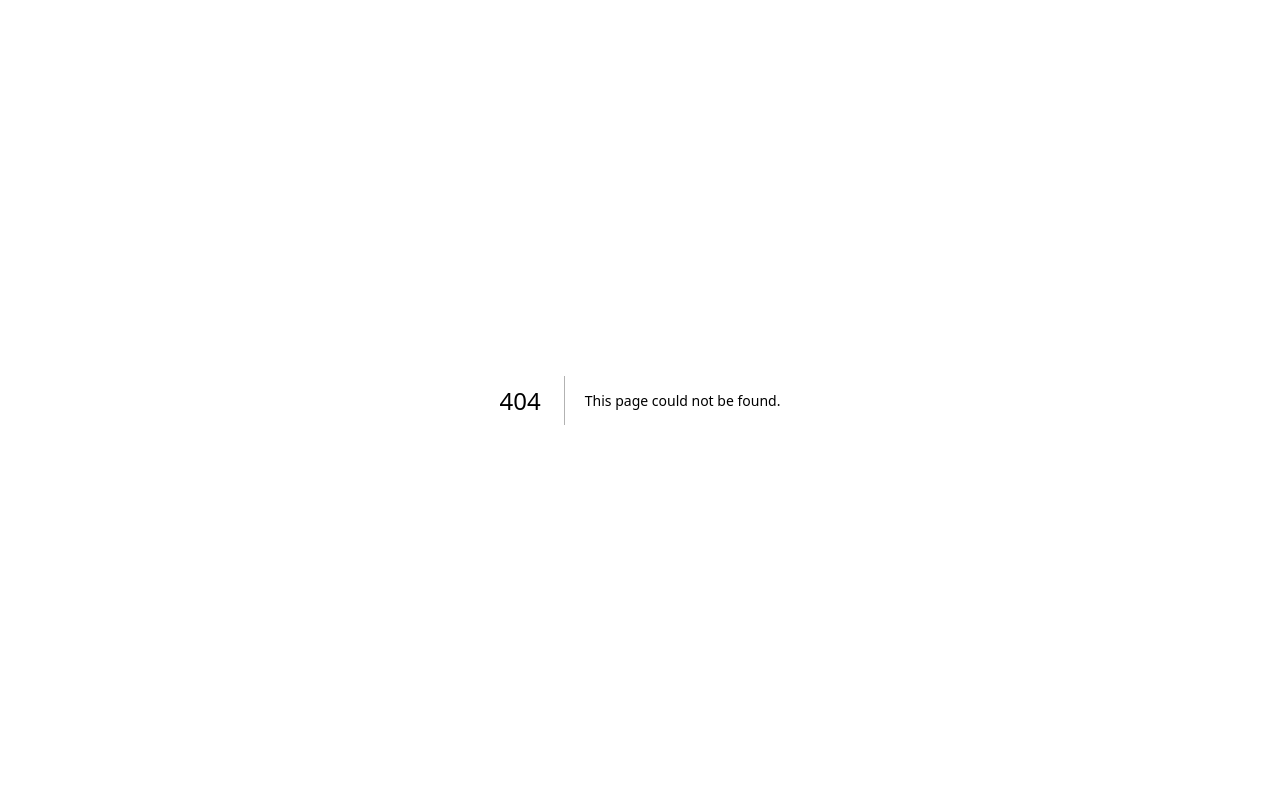
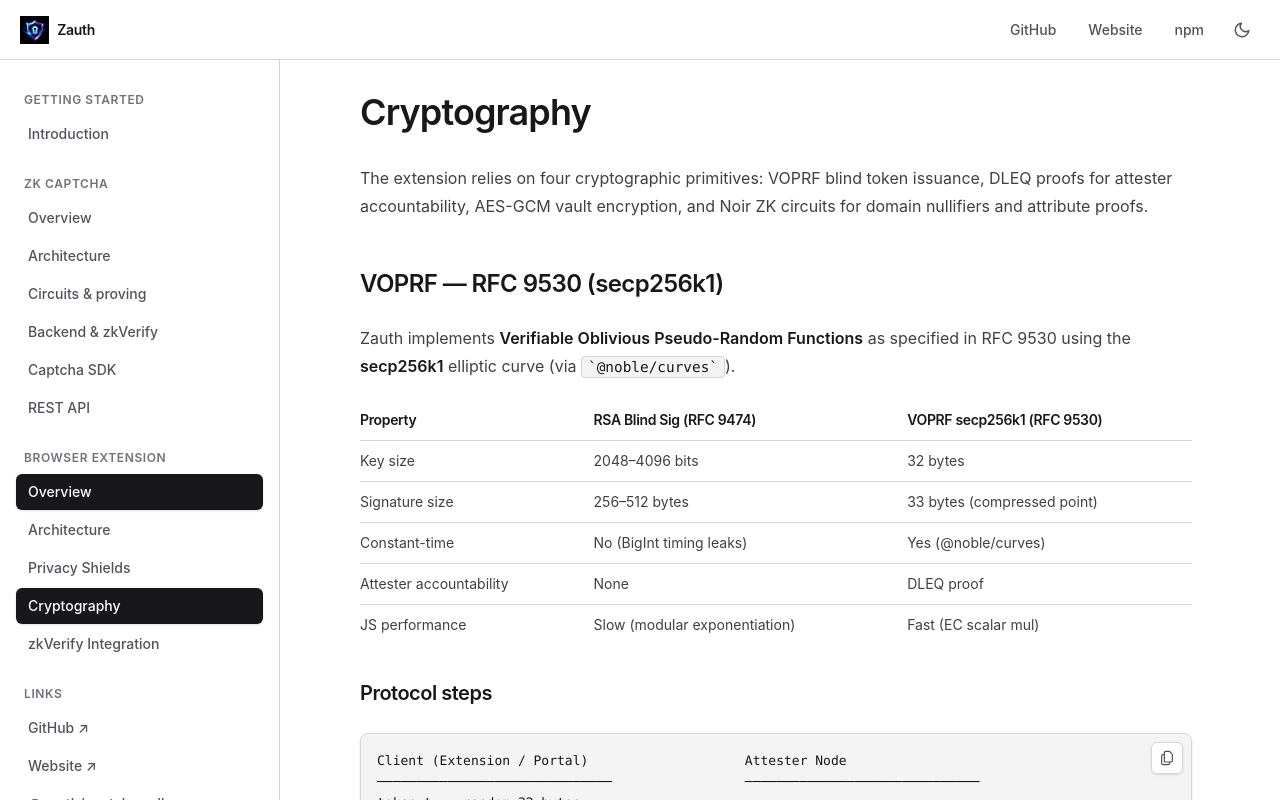
Before and after one commit to Zauth-HQ/zauth-docs, a Next.js app: page /docs/browser-extension/cryptography in a window 1280 px wide. Before the commit this address had no page. Shown: the top 800 px of the page. Built offline with nearby package versions, Linux system fonts and the light colour scheme.

Commit message:
docs(browser-extension): add cryptography page with VOPRF, DLEQ, vault encryption, and Noir nullifiers

```diff
--- /dev/null
+++ b/app/docs/browser-extension/cryptography/page.tsx
@@ -0,0 +1,140 @@
+import type { Metadata } from 'next';
+import { CodeBlock } from '@/components/CodeBlock';
+import { Prose } from '@/components/Prose';
+
+export const metadata: Metadata = {
+  title: 'Browser Extension — Cryptography',
+};
+
+export default function BrowserExtensionCryptographyPage() {
+  return (
+    <Prose>
+      <h1>Cryptography</h1>
+      <p>
+        The extension relies on four cryptographic primitives: VOPRF blind token issuance, DLEQ proofs for
+        attester accountability, AES-GCM vault encryption, and Noir ZK circuits for domain nullifiers and
+        attribute proofs.
+      </p>
+
+      <h2>VOPRF — RFC 9530 (secp256k1)</h2>
+      <p>
+        Zauth implements <strong>Verifiable Oblivious Pseudo-Random Functions</strong> as specified in RFC
+        9530 using the <strong>secp256k1</strong> elliptic curve (via <code>@noble/curves</code>).
+      </p>
+
+      <table>
+        <thead>
+          <tr>
+            <th>Property</th>
+            <th>RSA Blind Sig (RFC 9474)</th>
+            <th>VOPRF secp256k1 (RFC 9530)</th>
+          </tr>
+        </thead>
+        <tbody>
+          <tr><td>Key size</td><td>2048–4096 bits</td><td>32 bytes</td></tr>
+          <tr><td>Signature size</td><td>256–512 bytes</td><td>33 bytes (compressed point)</td></tr>
+          <tr><td>Constant-time</td><td>No (BigInt timing leaks)</td><td>Yes (@noble/curves)</td></tr>
+          <tr><td>Attester accountability</td><td>None</td><td>DLEQ proof</td></tr>
+          <tr><td>JS performance</td><td>Slow (modular exponentiation)</td><td>Fast (EC scalar mul)</td></tr>
+        </tbody>
+      </table>
+
+      <h3>Protocol steps</h3>
+      <CodeBlock
+        code={`Client (Extension / Portal)                    Attester Node
+──────────────────────────────                 ──────────────────────────────
+token t  = random 32 bytes
+T        = hashToCurve(t)          // RFC 9380
+r        = random scalar
+T_blind  = T * r       ──── T_blind ────>     Verify zkVerify receipt
+                                               Z = T_blind * k
+                                               DLEQ proof (c, s):
+                                                 A = G*t,  B = T_blind*t
+                                                 c = H(G, PK, T_blind, Z, A, B)
+                                                 s = t - c*k mod n
+                       <──── Z, (c,s) ────
+Verify DLEQ:
+  A' = G*s + PK*c
+  B' = T_blind*s + Z*c
+  assert H(G, PK, T_blind, Z, A', B') == c
+N = Z * r⁻¹            // unblind
+store (t, N)            // unblinded token-signature pair`}
+      />
+
+      <h2>DLEQ Proof — Attester Accountability</h2>
+      <p>
+        The DLEQ (Discrete Logarithm Equality) proof lets the client verify that the attester used the
+        same private key <em>k</em> to compute both <code>PK = G·k</code> (the public key) and{' '}
+        <code>Z = T_blind·k</code> (the evaluated token). Without this, a malicious attester could issue
+        tokens using a different key per user, enabling deanonymization.
+      </p>
+
+      <h2>Vault Encryption</h2>
+      <p>
+        The token store, proxy preferences, and shielded credentials are stored encrypted in{' '}
+        <code>chrome.storage.local</code>.
+      </p>
+      <CodeBlock
+        code={`// Key derivation (Offscreen Document — avoids SW termination mid-operation)
+const keyMaterial = await crypto.subtle.importKey('raw', passwordBuffer, 'PBKDF2', false, ['deriveKey']);
+const vaultKey = await crypto.subtle.deriveKey(
+  { name: 'PBKDF2', salt, iterations: 100_000, hash: 'SHA-256' },
+  keyMaterial,
+  { name: 'AES-GCM', length: 256 },
+  false,
+  ['encrypt', 'decrypt'],
+);
+
+// Encryption
+const iv = crypto.getRandomValues(new Uint8Array(12));
+const ciphertext = await crypto.subtle.encrypt({ name: 'AES-GCM', iv }, vaultKey, plaintext);`}
+      />
+      <p>
+        PBKDF2 runs 100,000 iterations in the <strong>Offscreen Document</strong> — not the service worker
+        — because MV3 service workers can be terminated mid-computation, which would corrupt a partial
+        key derivation.
+      </p>
+
+      <h2>Noir Circuits — Domain Nullifiers</h2>
+      <p>
+        To prevent a single token from being spent across multiple domains, each spend generates a
+        domain-scoped nullifier using a Noir circuit:
+      </p>
+      <CodeBlock
+        code={`// Noir circuit (simplified)
+fn main(
+    token_secret: Field,     // private: raw token t
+    domain_salt: pub Field,  // public: Poseidon(domain)
+) -> pub Field {             // returns: nullifier
+    let nullifier = poseidon2([token_secret, domain_salt]);
+    nullifier
+}`}
+      />
+      <p>
+        The nullifier is stored on-chain via zkVerify attestation. A second spend attempt on the same
+        domain produces the same nullifier, which the verifier rejects. Across different domains, the
+        nullifier is unlinkable.
+      </p>
+
+      <h2>Anti-Fingerprinting Shields</h2>
+      <p>
+        The content script applies additional browser fingerprinting mitigations at the page level:
+      </p>
+      <ul>
+        <li>
+          <strong>WebRTC leak prevention</strong> — overrides <code>RTCPeerConnection</code> to block
+          local IP exposure via ICE candidates.
+        </li>
+        <li>
+          <strong>Canvas noise</strong> — injects deterministic noise into <code>canvas.toDataURL()</code>{' '}
+          and <code>getImageData()</code> to break canvas fingerprinting without breaking rendering.
+        </li>
+        <li>
+          <strong>Navigator spoofing</strong> — normalizes <code>navigator.userAgent</code>,{' '}
+          <code>navigator.platform</code>, and <code>navigator.hardwareConcurrency</code> to common baseline
+          values.
+        </li>
+      </ul>
+    </Prose>
+  );
+}
```
